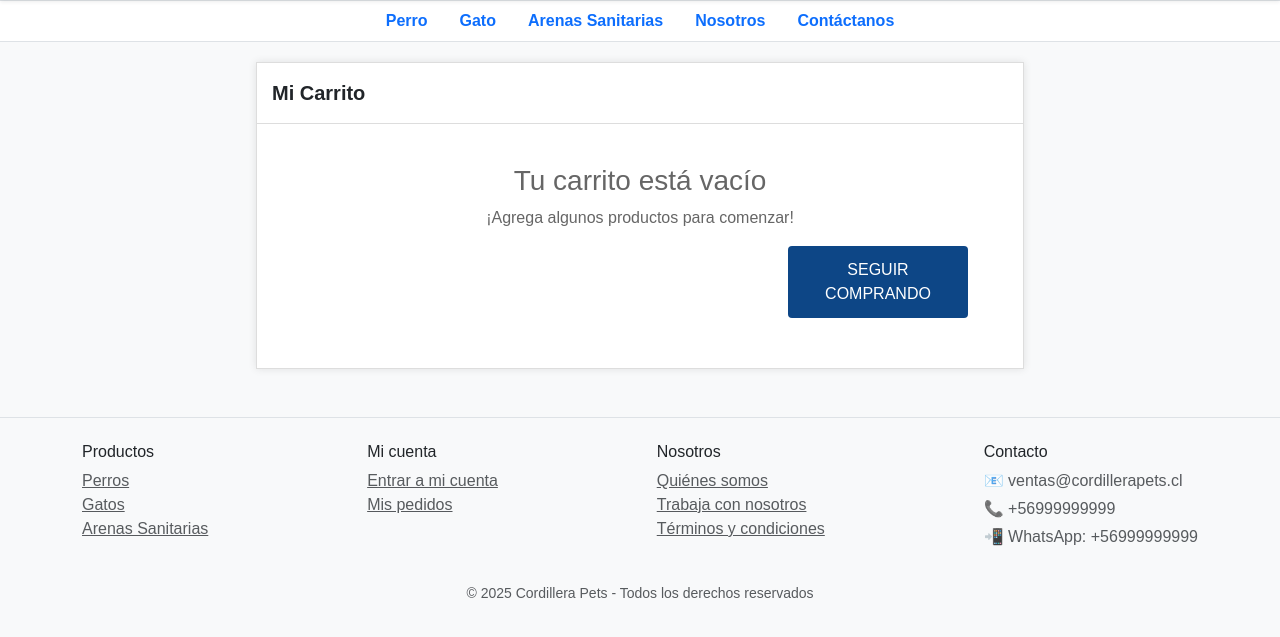
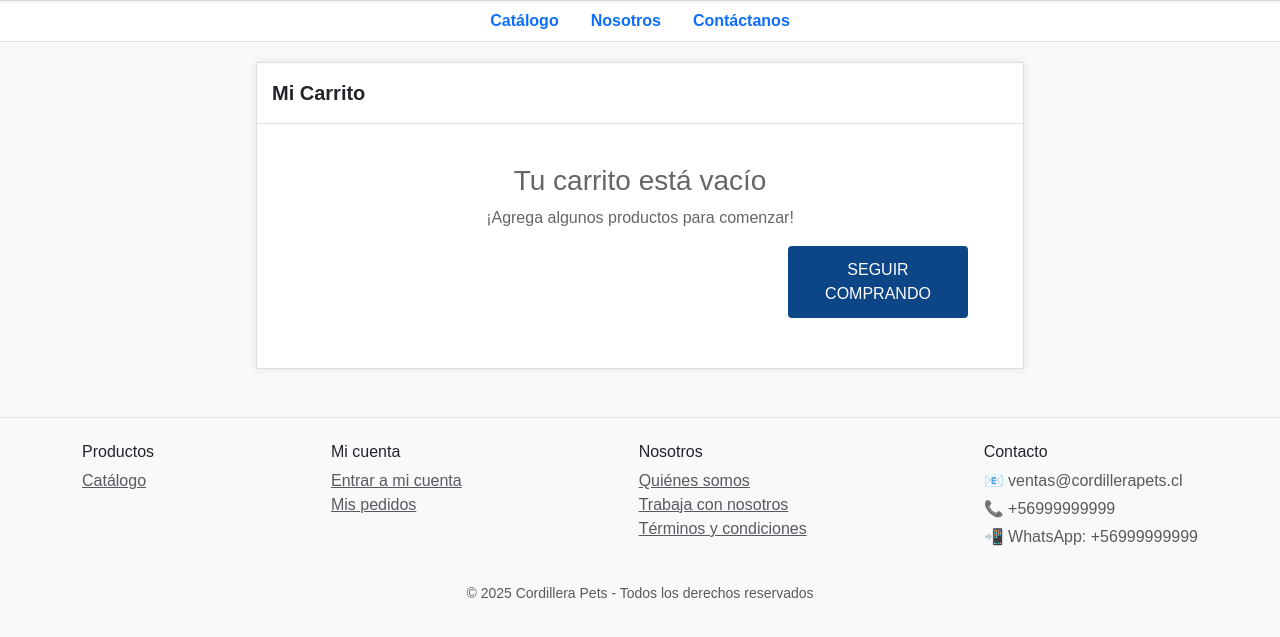
Before and after one commit to nrocha02/2025_MA_CAPSTONE_704D_GRUPO_2, a Django app: page /carrito/ in a window 1280 px wide. Shown: the part 104-741 px from the top of the page. Run offline with Django 5.2, Linux system fonts and the light colour scheme; some libraries are stand-ins or nearby versions.

Commit message:
Modificación de la barra para mostrar sección catálogo

```diff
--- a/Fase 2/Evidencias Proyecto/Web/apps/ventas/templates/ventas/ventas_base.html
+++ b/Fase 2/Evidencias Proyecto/Web/apps/ventas/templates/ventas/ventas_base.html
@@ -64,19 +64,11 @@
     <!-- Categorías -->
       <div class="bg-white border-top border-bottom">
         <div class="container d-flex justify-content-center py-2">
-          <a href="#" class="mx-3 text-decoration-none fw-bold"
-          >Perro</a
-            >
-            <a href="#" class="mx-3 text-decoration-none fw-bold"
-            >Gato</a
-              >
-              <a href="#" class="mx-3 text-decoration-none fw-bold"
-              >Arenas Sanitarias</a
-                >
-                <a href="#" class="mx-3 text-decoration-none fw-bold">Nosotros</a>
-                <a href="#" class="mx-3 text-decoration-none fw-bold">Contáctanos</a>
-              </div>
-            </div>
+          <a href="{% url 'catalogo' %}" class="mx-3 text-decoration-none fw-bold">Catálogo</a>
+          <a href="#" class="mx-3 text-decoration-none fw-bold">Nosotros</a>
+          <a href="#" class="mx-3 text-decoration-none fw-bold">Contáctanos</a>
+        </div>
+      </div>
 
     <!-- Mensajes de confirmación -->
             {% if messages %}
@@ -98,12 +90,8 @@
               <div class="container d-flex flex-wrap justify-content-between">
                 <div>
                   <h6>Productos</h6>
-                  <a href="#" class="d-block text-muted">Perros</a>
-                  <a href="#" class="d-block text-muted">Gatos</a>
-                  <a href="#" class="d-block text-muted"
-                  >Arenas Sanitarias</a
-                    >
-                  </div>
+                  <a href="{% url 'catalogo' %}" class="d-block text-muted">Catálogo</a>
+                </div>
                   <div>
                     <h6>Mi cuenta</h6>
                     <a href="#" class="d-block text-muted">Entrar a mi cuenta</a>
```
